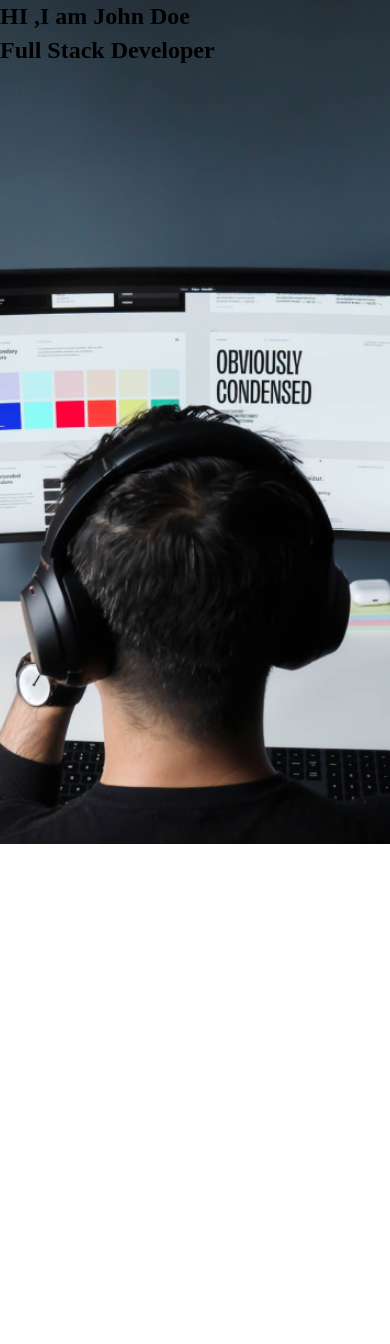
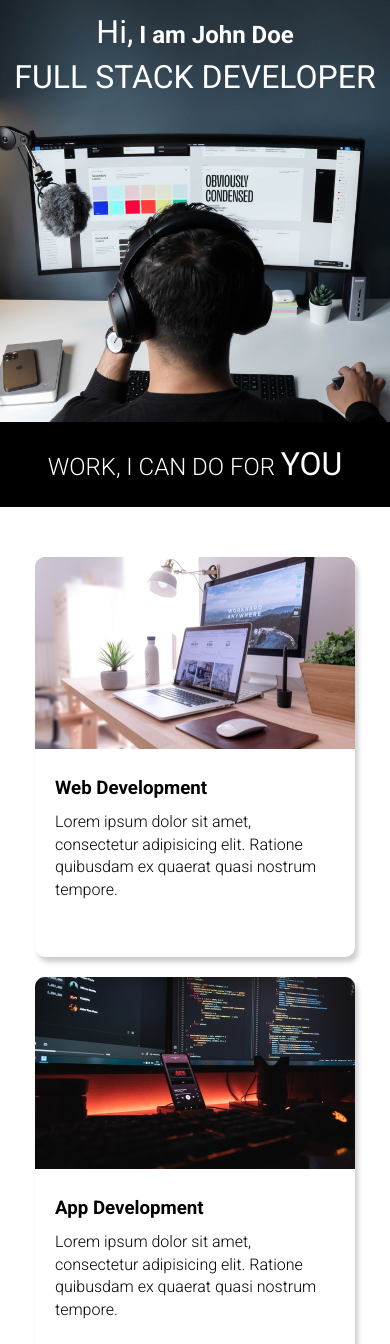
Before and after one commit to rahulchauhan04/Html-CSS-with-10-Projects, a plain HTML site: page Project 4/index.html in a window 390 px wide. Shown: the top 1344 px of the page. Before the commit the page ends 844 px from the top, so only its background shows below. Drawn offline with Linux system fonts and the light colour scheme.

Commit message:
Completed project 4

```diff
--- a/Project 4/index.html
+++ b/Project 4/index.html
@@ -1,18 +1,84 @@
 <!DOCTYPE html>
 <html lang="en">
-<head>
-    <meta charset="UTF-8">
-    <meta name="viewport" content="width=device-width, initial-scale=1.0">
-    <title>Developer Landing Page</title>
-    <link rel="stylesheet" href="style.css">
-</head>
-<body>
-    <section  class="hero_section"  >
-        <div class="text_container">
-            <h2>HI ,I am John Doe</h2>
-            <h1>Full Stack Developer</h1>
+  <head>
+    <meta charset="UTF-8" />
+    <meta http-equiv="X-UA-Compatible" content="IE=edge" />
+    <meta name="viewport" content="width=device-width, initial-scale=1.0" />
+    <title>Developer | Landing Page</title>
+    <link rel="stylesheet" href="style.css" />
+  </head>
+  <body>
+    <section class="hero_section">
+      <div class="text_container">
+        <h2><span class="lg_text">Hi,</span> I am John Doe</h2>
+        <h1 class="lg_text">FULL STACK DEVELOPER</h1>
+      </div>
+    </section>
+    <section class="black_box">
+      <h2>WORK, I CAN DO FOR <span>YOU</span></h2>
+    </section>
+    <section class="work">
+      <div class="grid_item">
+        <div class="card">
+          <div class="image_container">
+            <img src="images/web.png" alt="web development" />
+          </div>
+          <div class="card_content">
+            <h3>Web Development</h3>
+            <p>
+              Lorem ipsum dolor sit amet, consectetur adipisicing elit. Ratione
+              quibusdam ex quaerat quasi nostrum tempore.
+            </p>
+          </div>
         </div>
-
+      </div>
+      <div class="grid_item">
+        <div class="card">
+          <div class="image_container">
+            <img src="images/mobile.png" alt="app development" />
+          </div>
+          <div class="card_content">
+            <h3>App Development</h3>
+            <p>
+              Lorem ipsum dolor sit amet, consectetur adipisicing elit. Ratione
+              quibusdam ex quaerat quasi nostrum tempore.
+            </p>
+          </div>
+        </div>
+      </div>
+      <div class="grid_item">
+        <div class="card">
+          <div class="image_container">
+            <img src="images/web.png" alt="web development" />
+          </div>
+          <div class="card_content">
+            <h3>UI UX Design</h3>
+            <p>
+              Lorem ipsum dolor sit amet, consectetur adipisicing elit. Ratione
+              quibusdam ex quaerat quasi nostrum tempore.
+            </p>
+          </div>
+        </div>
+      </div>
     </section>
+    <section class="bottom_section">
+        <div class="contact">
+            <h2>Contact Me</h2>
+            <p>Lorem ipsum dolor sit amet consectetur, adipisicing elit.
+                 Obcaecati eveniet excepturi, delectus ex nisi veritatis.
+            </p>
+            <p>Banao@gmail.com</p>
+        </div>
+        <div class="about">
+            <h2>About Me</h2>
+            <p>Lorem ipsum dolor sit amet consectetur, adipisicing elit.
+                 Obcaecati eveniet excepturi, delectus ex nisi veritatis.
+            </p>
+            <p>Lorem ipsum dolor sit amet consectetur, adipisicing elit.
+                Obcaecati eveniet excepturi, delectus ex nisi veritatis.
+            </p>
+        </div>
+    </section>
+    <footer>Project - By - Rahul ✔</footer>
 </body>
 </html>
--- a/Project 4/style.css
+++ b/Project 4/style.css
@@ -1,19 +1,146 @@
-*{
+@import url("https://fonts.googleapis.com/css2?family=Roboto:ital,wght@0,100;0,300;0,400;0,500;0,700;0,900;1,100;1,300;1,400;1,500;1,700;1,900&display=swap");
+* {
   margin: 0;
   padding: 0;
   box-sizing: border-box;
 }
 
-html,body {
+html,
+body {
   line-height: 1.4;
   font-weight: 300;
-
+  font-family: "Roboto", sans-serif;
 }
 
-.hero_section{
+.hero_section {
   background-image: url(images/developer.png);
   min-height: 100vh;
   background-position: center;
   background-size: cover;
   background-repeat: no-repeat;
 }
+.text_container {
+  color: white;
+  max-width: 900px;
+  margin: 0 auto;
+  padding-top: 64px;
+  padding-left: 16px;
+}
+.lg_text {
+  font-size: 72px;
+  font-weight: 400;
+}
+.black_box {
+  background-color: #000;
+  padding: 20px;
+}
+.black_box h2 {
+  font-size: 72px;
+  color: white;
+  text-align: center;
+  font-weight: 300;
+}
+
+.black_box h2 span {
+  font-weight: 400;
+  font-size: 96px;
+}
+.work {
+  display: grid;
+  gap: 20px;
+  grid-template-columns: repeat(auto-fit, minmax(320px, 1fr));
+
+  max-width: 1100px;
+  margin: 50px auto;
+}
+.grid_item {
+  display: flex;
+  justify-content: center;
+  align-items: center;
+}
+.card {
+  max-width: 320px;
+  height: 400px;
+  border-radius: 10px;
+  box-shadow: 3px 5px 5px rgba(1, 1, 1, 0.2);
+  transition: 0.2s ease-in-out;
+}
+
+.card:hover{
+    transform: scale(1.04);
+    box-shadow: 3px 5px 5px rgba(1, 1, 1, 0.3);
+}
+.card_content{
+    padding: 20px;
+}
+
+.card_content h3{
+    margin-bottom: 10px;
+}
+
+.bottom_section{
+    display: flex;
+}
+.contact{
+    background-color: #515603;
+}
+
+.about{
+    background-color: #722300;
+}
+
+.contact,
+.about{
+    min-height: 300px;
+    padding: 32px;
+    color: white;
+}
+
+.about p,
+.contact p{
+    margin-bottom: 20px;
+}
+
+.about h2,
+.contact h2{
+   font-size: 64px;
+   font-weight: 300;
+}
+
+footer{
+    text-align: center;
+    text-transform: uppercase;
+    background: #000;
+    padding: 20px;
+    color: white;
+}
+
+@media (max-width: 786px){
+    .hero_section{
+        min-height: 50vh;
+    }
+    .text_container{
+        text-align: center;
+        padding: 10px;
+    }
+    .lg_text{
+        font-size: 32px;
+    }
+    .black_box h2{
+        font-size: 24px;
+    }
+    .black_box h2 span{
+        font-weight: 400;
+        font-size: 32px;
+    }
+    .bottom_section{
+         flex-direction: column;
+    }
+    h1{
+        font-size: 32px;
+    }
+    .about h2,
+    .contact h2{
+        font-size: 32px;
+    }
+}
```
Lines whose indentation alone changed are shown as unchanged.
